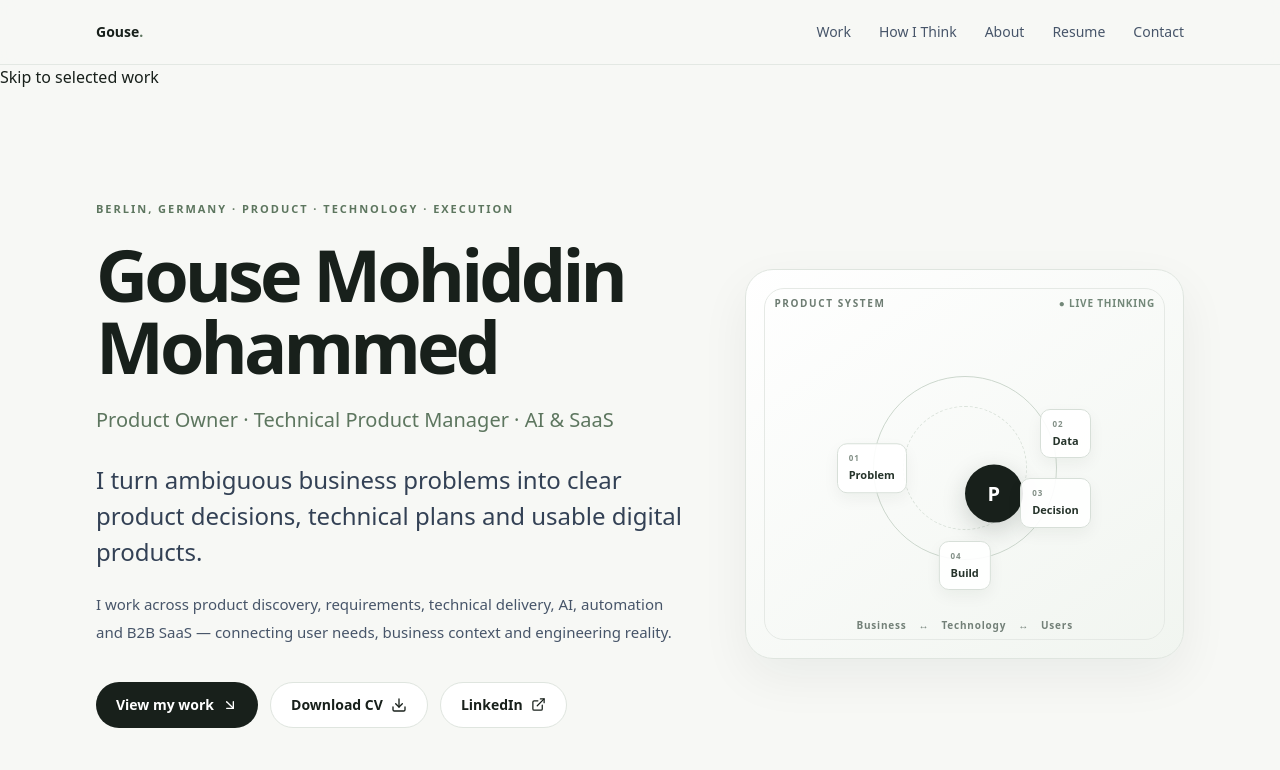
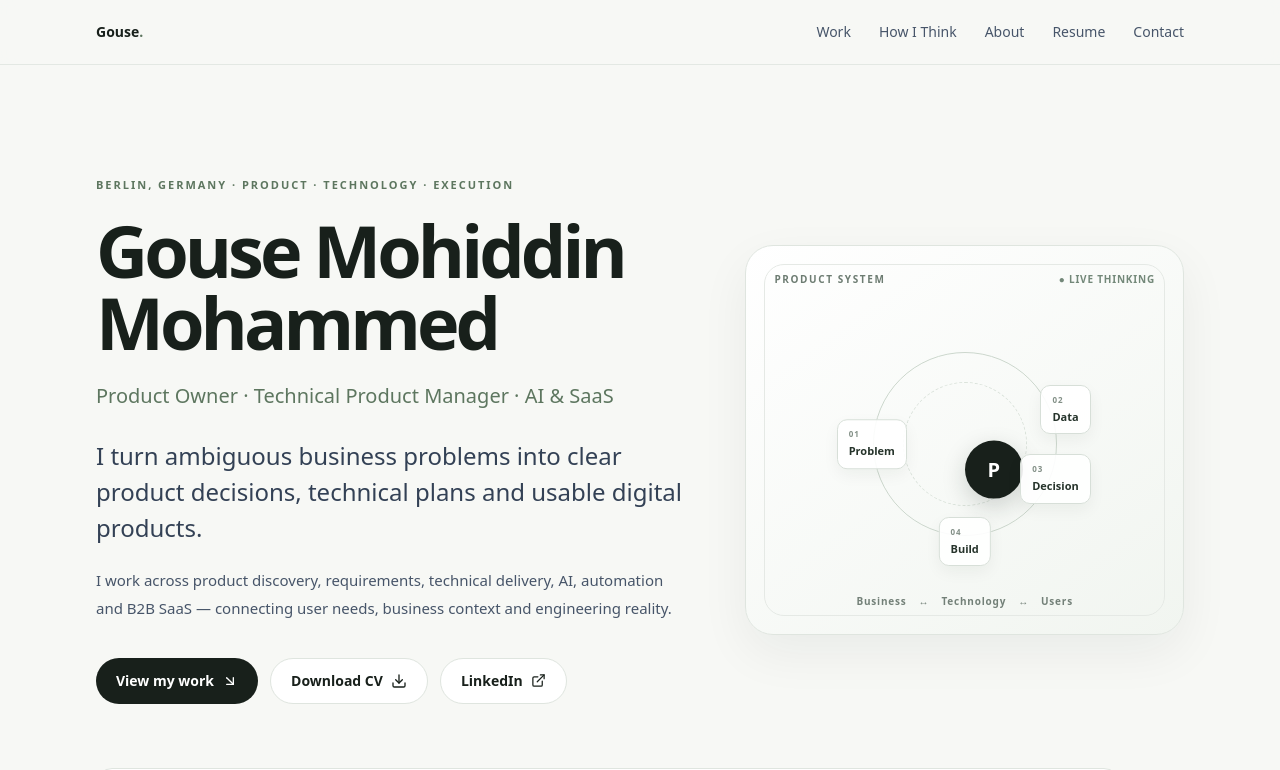
Before and after one commit to MohiddinMohammed/candidate-job-fit, a Next.js app: page / in a window 1280 px wide. Shown: the top 770 px of the page. Built offline with nearby package versions, Linux system fonts and the light colour scheme.

Commit message:
Strengthen visible keyboard focus

```diff
--- a/app/globals.css
+++ b/app/globals.css
@@ -35,3 +35,8 @@
   .system-bottom{left:18px;right:18px;bottom:20px}
   .case-detail .rounded-full{min-height:40px}
 }
+
+.skip-link{position:fixed;left:20px;top:-80px;z-index:100;display:inline-flex;align-items:center;border-radius:999px;background:#18201b;color:#fff;padding:12px 16px;font-size:14px;font-weight:700;box-shadow:0 8px 24px rgba(24,32,27,.18);transition:top .2s ease}
+.skip-link:focus{top:20px}
+.focus-ring:focus-visible{outline:3px solid #718f78;outline-offset:3px}
+@media (prefers-reduced-motion:reduce){.skip-link{transition:none}}
```
